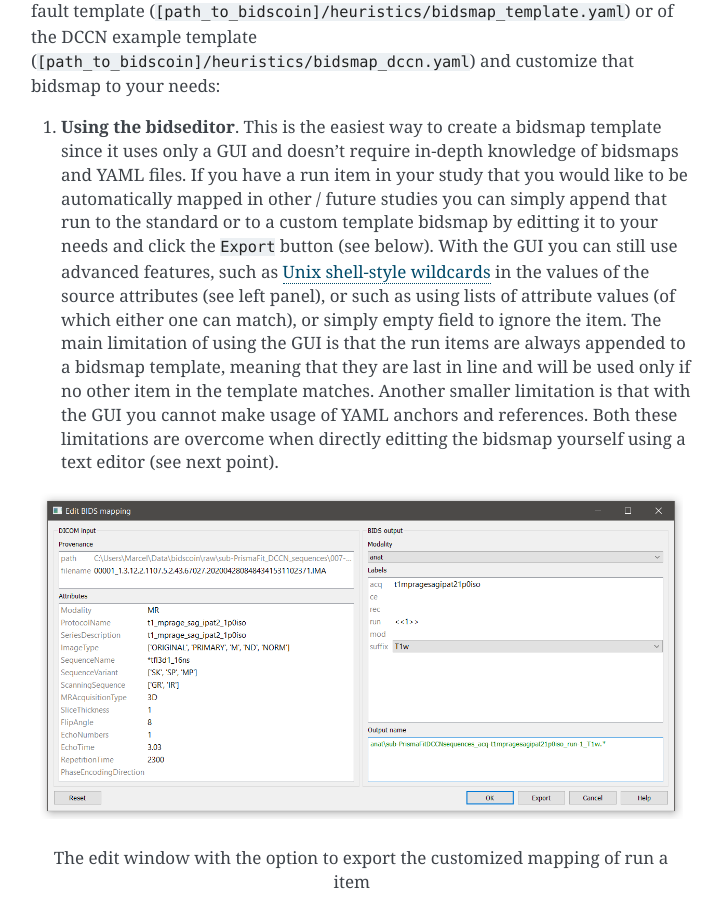
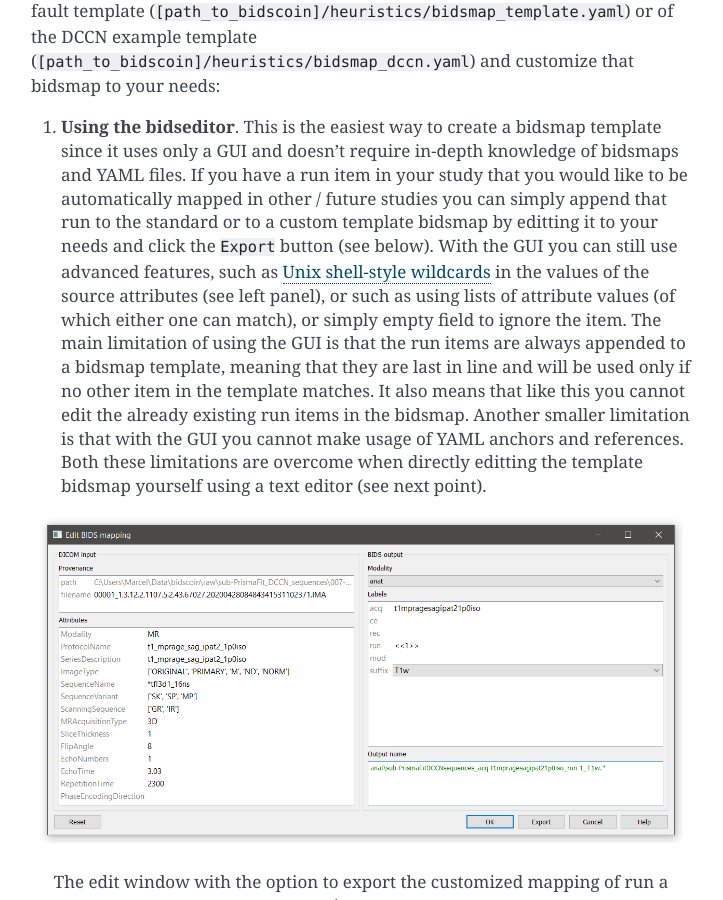
Before and after one commit to Donders-Institute/bidscoin, a Sphinx documentation site: the page built from docs/advanced.rst, in a window 1280 px wide and 900 px high, scrolled down 1597 px. Shown: the whole window, without its empty margins (389-1112 px from the left). Built offline with Sphinx 7.4.7, drawn with Linux system fonts in a browser that asks for light colours.

Commit message:
Improved documentation

```diff
--- a/docs/advanced.rst
+++ b/docs/advanced.rst
@@ -14,7 +14,7 @@ Generally speaking, a bidsmap file contains a collection of key-value dictionari
 
 To create your own template bidsmap you can best first make a copy of the default template (``[path_to_bidscoin]/heuristics/bidsmap_template.yaml``) or of the DCCN example template (``[path_to_bidscoin]/heuristics/bidsmap_dccn.yaml``) and customize that bidsmap to your needs:
 
-1. **Using the bidseditor**. This is the easiest way to create a bidsmap template since it uses only a GUI and doesn't require in-depth knowledge of bidsmaps and YAML files. If you have a run item in your study that you would like to be automatically mapped in other / future studies you can simply append that run to the standard or to a custom template bidsmap by editting it to your needs and click the ``Export`` button (see below). With the GUI you can still use advanced features, such as `Unix shell-style wildcards <https://docs.python.org/3/library/fnmatch.html>`__ in the values of the source attributes (see left panel), or such as using lists of attribute values (of which either one can match), or simply empty field to ignore the item. The main limitation of using the GUI is that the run items are always appended to a bidsmap template, meaning that they are last in line and will be used only if no other item in the template matches. Another smaller limitation is that with the GUI you cannot make usage of YAML anchors and references. Both these limitations are overcome when directly editting the bidsmap yourself using a text editor (see next point).
+1. **Using the bidseditor**. This is the easiest way to create a bidsmap template since it uses only a GUI and doesn't require in-depth knowledge of bidsmaps and YAML files. If you have a run item in your study that you would like to be automatically mapped in other / future studies you can simply append that run to the standard or to a custom template bidsmap by editting it to your needs and click the ``Export`` button (see below). With the GUI you can still use advanced features, such as `Unix shell-style wildcards <https://docs.python.org/3/library/fnmatch.html>`__ in the values of the source attributes (see left panel), or such as using lists of attribute values (of which either one can match), or simply empty field to ignore the item. The main limitation of using the GUI is that the run items are always appended to a bidsmap template, meaning that they are last in line and will be used only if no other item in the template matches. It also means that like this you cannot edit the already existing run items in the bidsmap. Another smaller limitation is that with the GUI you cannot make usage of YAML anchors and references. Both these limitations are overcome when directly editting the template bidsmap yourself using a text editor (see next point).
 
 .. figure:: ./_static/bidseditor_edit.png
 
```
